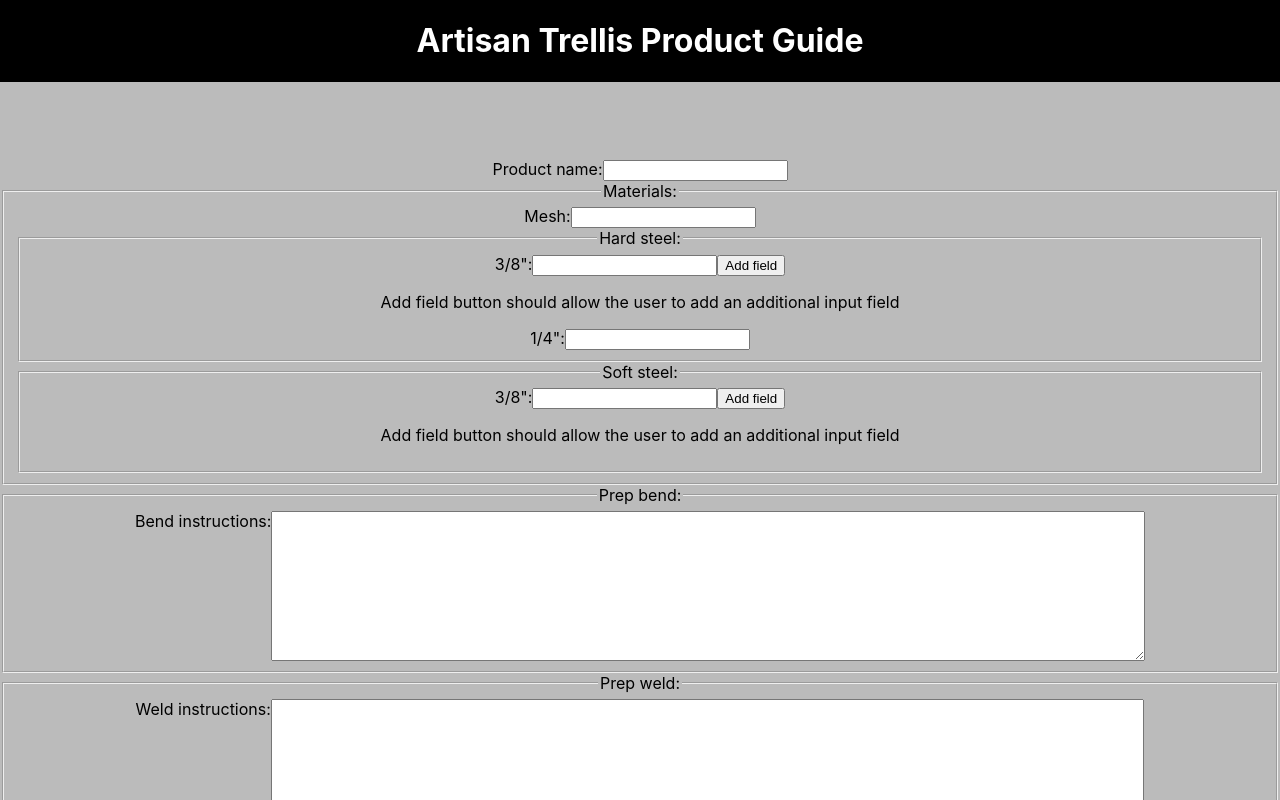
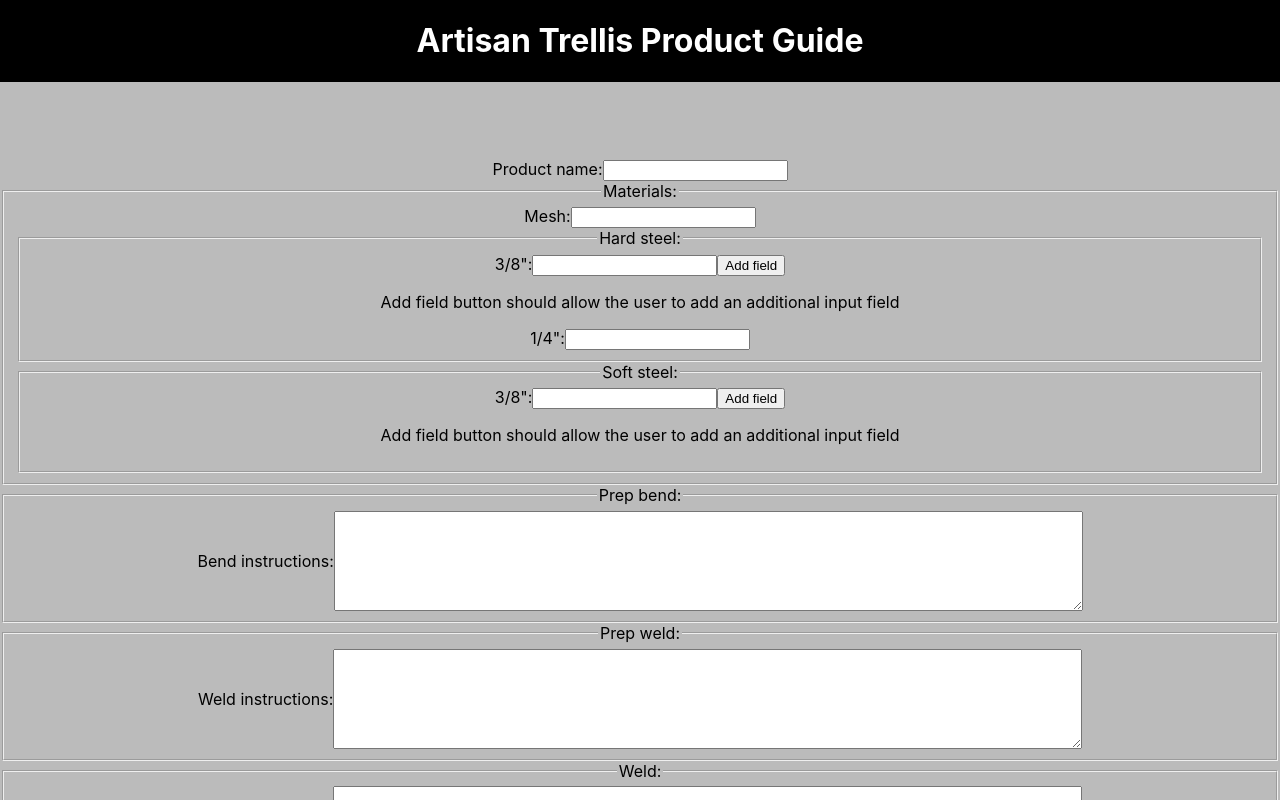
Before and after one commit to capnnemo2/at-product-guide, a React (Create React App) app: page /add-product in a window 1280 px wide. Shown: the top 800 px of the page. Built offline with nearby package versions, Linux system fonts and the light colour scheme.

Commit message:
Minor styling tweaks

```diff
--- a/src/AddProduct/AddProduct.css
+++ b/src/AddProduct/AddProduct.css
@@ -1,9 +1,9 @@
 textarea {
-  height: 150px;
-  width: 70%;
+  height: 100px;
+  width: 60%;
 }
 
 .textarea__container label,
 .textarea__container textarea {
-  vertical-align: text-top;
+  vertical-align: middle;
 }
```
